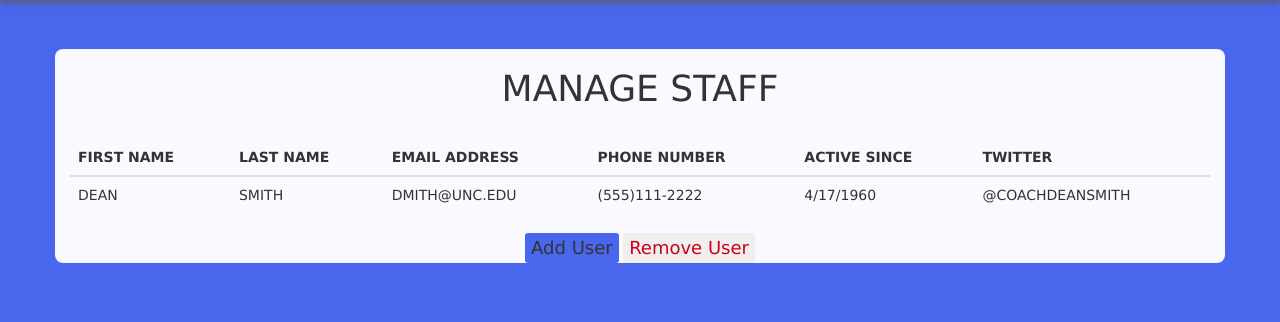
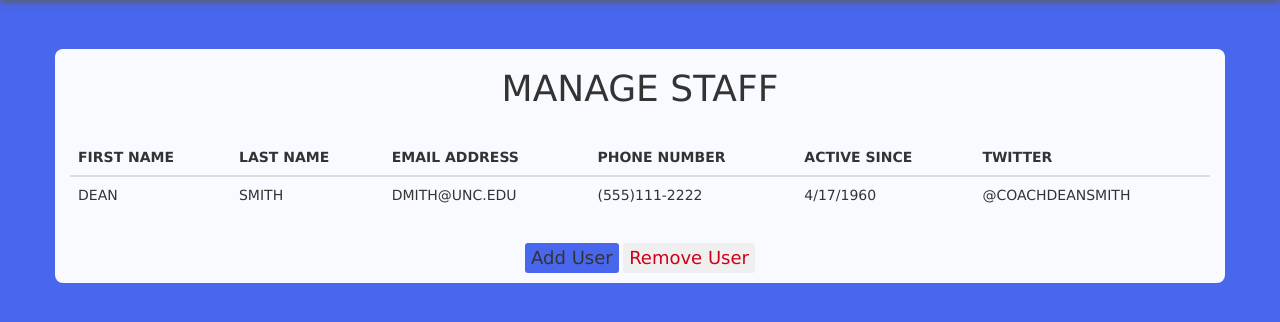
Before and after one commit to nangelos/bluechip_hoops, a Django app: page /manage_staff/ in a window 1280 px wide. Shown: the part 51-373 px from the top of the page. Run offline with Django 3.2, Linux system fonts and the light colour scheme; some libraries are stand-ins or nearby versions.

Commit message:
added button groups class

```diff
--- a/basic_app/templates/basic_app/staff.html
+++ b/basic_app/templates/basic_app/staff.html
@@ -21,9 +21,10 @@
       <td>@coachdeansmith</td>
     </tr>
   </table>
-
+<div class="button_group">
   <input class="button button-primary" type="button" name="add_user_btn" value="Add User">
   <input class="button button-danger" type="button" name="remove_user_btn" value="Remove User">
 </div>
+</div>
 
 {% endblock %}
--- a/static/css/styling.css
+++ b/static/css/styling.css
@@ -163,3 +163,6 @@ table {
   margin-top: 3rem;
   text-align: left;
 }
+.button_group {
+  padding: 10px;
+}
```
